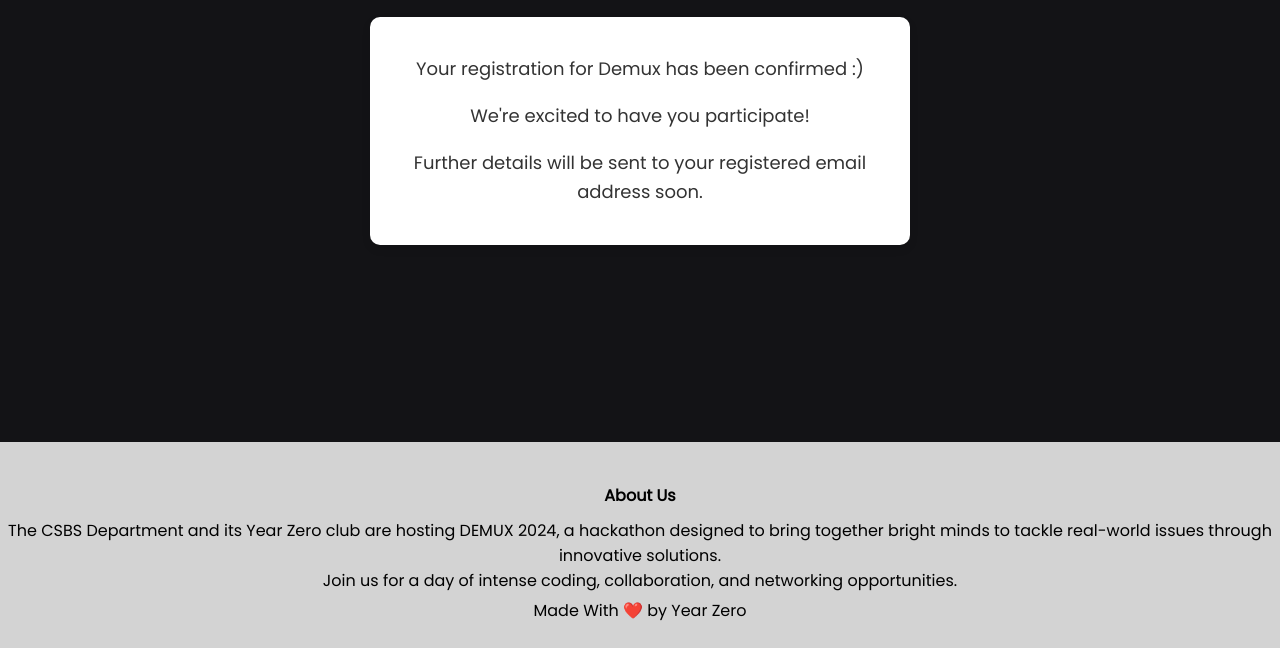
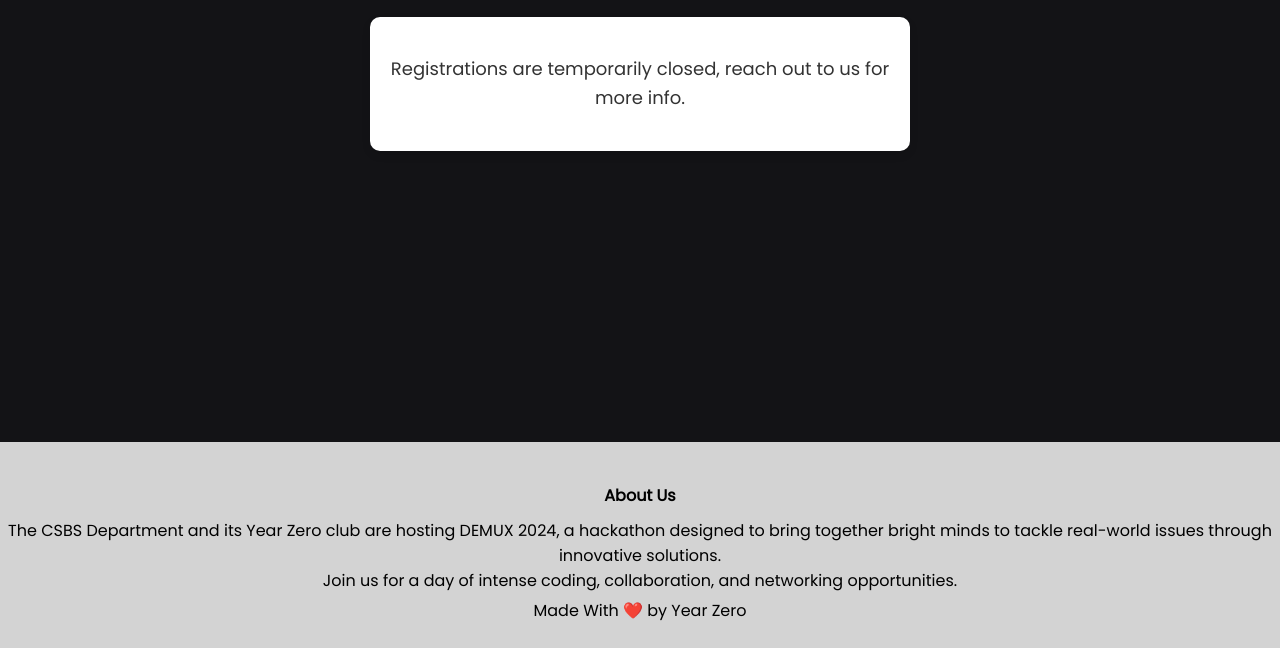
Before and after one commit to random-goose/demux, a plain HTML site: page success.html in a window 1280 px wide. Shown: the part 152-800 px from the top of the page. Drawn offline with Linux system fonts and the light colour scheme.

Commit message:
Update success.html

```diff
--- a/success.html
+++ b/success.html
@@ -116,9 +116,7 @@
     <div class="main-content">
         <h1>Thank You!</h1>
         <div class="confirmation-message">
-            <p>Your registration for Demux has been confirmed :)</p>
-            <p>We're excited to have you participate!</p>
-            <p>Further details will be sent to your registered email address soon.</p>
+        <p>Registrations are temporarily closed, reach out to us for more info.</p>
         </div>
     </div>
     <section class="footer">
```
